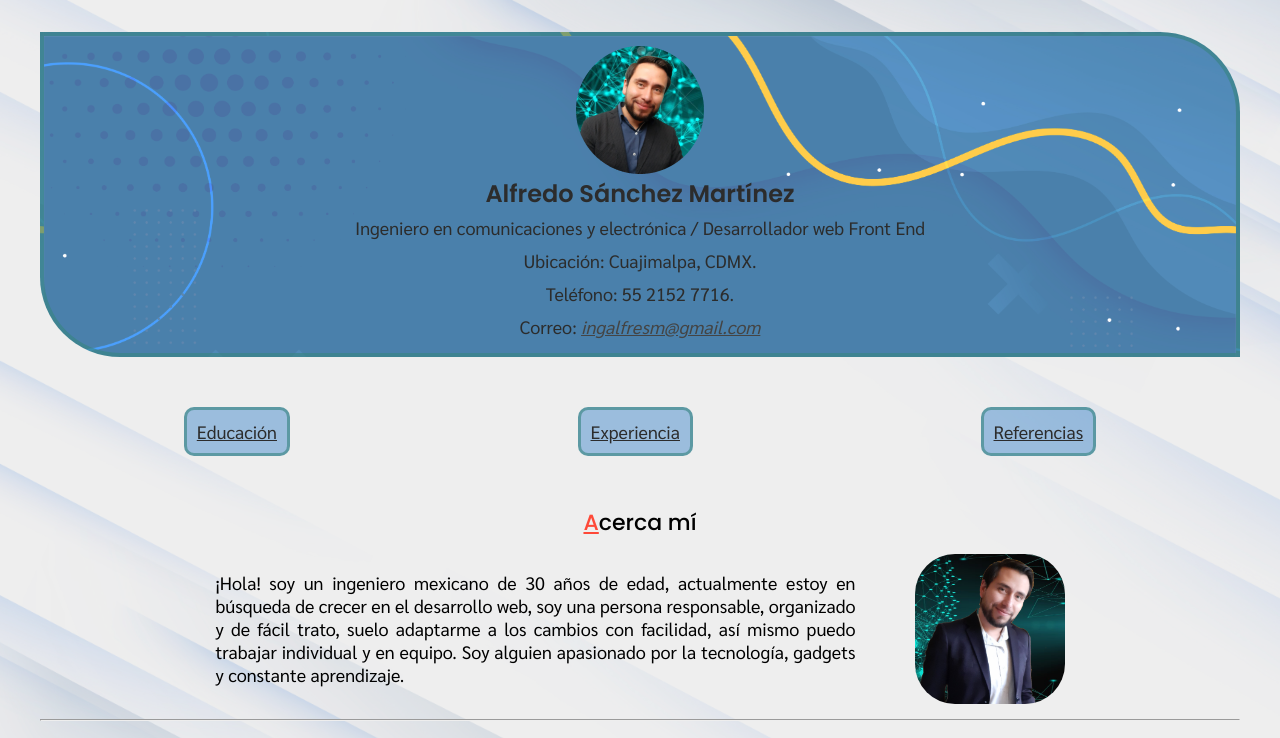
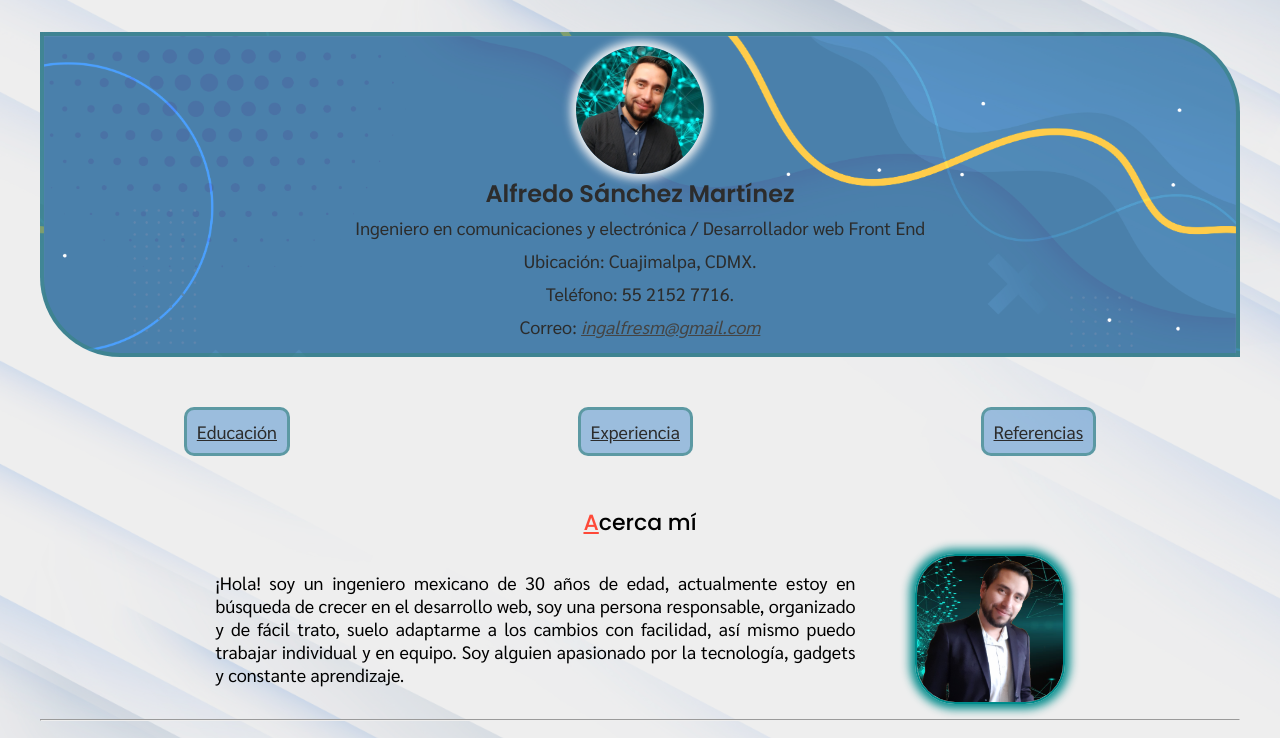
Before and after one commit to AlfredoSM92/CV_Alfredo_Sanchez, a website: page index.html in a window 1280 px wide. Shown: the top 738 px of the page. Drawn offline with Linux system fonts and the light colour scheme.

Commit message:
Actualización 11/12/2022

```diff
--- a/scss/partials/_header.scss
+++ b/scss/partials/_header.scss
@@ -1,6 +1,5 @@
 .header {
     @include flex(column, center, center, wrap);
-    // background-color: map-get($map: $colors, $key: back-color);
     background-color: rgba(185, 185, 185, 0.4);
     background-image: url(../../images/back_header.jpg);
     background-size: cover;
@@ -24,5 +23,9 @@
                 text-decoration: underline;
             }
         }
+        & img {
+            border-radius: 80px;
+            box-shadow: 0 0 10px 5px whitesmoke;
+        }
     }
 }
--- a/scss/views/_main.scss
+++ b/scss/views/_main.scss
@@ -35,6 +35,8 @@
         max-height: 150px;
         margin-left: 3rem;
         border-radius: 40px;
+        border: 2px solid darkcyan;
+        box-shadow: 0 0 10px 5px darkcyan
     }
 }
 
```
Also changed, not shown: css/index.css.
